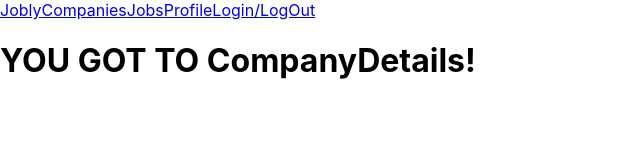
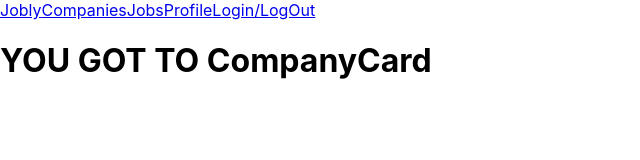
Before and after one commit to b-juravic/react-jobly, a React (Create React App) app in the folder jobly-frontend/: page /companies/1 in a window 1280 px wide. Shown: the top 160 px of the page, without its empty margins (0-640 px from the left). Built offline with nearby package versions, Linux system fonts and the light colour scheme.

Commit message:
post code review, routes and navigation completed. time to give the skeleton some body

```diff
--- a/jobly-frontend/src/App.js
+++ b/jobly-frontend/src/App.js
@@ -13,8 +13,6 @@ function App() {
           <Routes />
         </div>
       </BrowserRouter>
-
-
     </div>
   );
 }
--- /dev/null
+++ b/jobly-frontend/src/CompanyCard.js
@@ -0,0 +1,11 @@
+import React from "react"
+
+
+/** Component renders detail for a single company */
+function CompanyCard(){
+    return(
+        <h1>YOU GOT TO CompanyCard</h1>
+    )
+}
+
+export default CompanyCard;
--- a/jobly-frontend/src/CompanyDetails.js
+++ /dev/null
@@ -1,9 +0,0 @@
-import React from "react"
-
-function CompanyDetails(){
-    return(
-        <h1>YOU GOT TO CompanyDetails!</h1>
-    )
-}
-
-export default CompanyDetails;
--- a/jobly-frontend/src/Home.js
+++ b/jobly-frontend/src/Home.js
@@ -2,7 +2,7 @@ import React from "react"
 
 function Home(){
     return(
-        <h1>YOU GOT TO Home!</h1>
+        <h1>YOU GOT TO Jobly Home!</h1>
     )
 }
 
--- a/jobly-frontend/src/Jobs.js
+++ b/jobly-frontend/src/Jobs.js
@@ -1,5 +1,8 @@
 import React from "react"
 
+
+/** Component that renders a list of Jobs
+ */
 function Jobs(){
     return(
         <h1>YOU GOT TO Jobs!</h1>
--- a/jobly-frontend/src/Login.js
+++ b/jobly-frontend/src/Login.js
@@ -1,5 +1,7 @@
 import React from "react"
 
+
+/** Component that allows users to Login */
 function Login(){
     return(
         <h1>YOU GOT TO Login!</h1>
--- a/jobly-frontend/src/Profile.js
+++ b/jobly-frontend/src/Profile.js
@@ -1,5 +1,8 @@
 import React from "react"
 
+
+/** Renders User Profile with a form to edit
+*/
 function Profile(){
     return(
         <h1>YOU GOT TO Profile!</h1>
--- a/jobly-frontend/src/Routes.js
+++ b/jobly-frontend/src/Routes.js
@@ -1,20 +1,20 @@
 import React from "react";
-import { BrowserRouter, Switch, Redirect, Route } from "react-router-dom";
+import { Switch, Redirect, Route } from "react-router-dom";
 import Companies from "./Companies";
 import Jobs from "./Jobs";
 import Profile from "./Profile";
 import Home from "./Home";
 import Login from "./Login";
-import CompanyDetails from "./CompanyDetails";
+import CompanyCard from "./CompanyCard";
 
-
+/**  Routes function renders Components by assigned URL path */
 function Routes() {
 
     return (
         <Switch>
             <Route exact path="/"><Home /></Route>
             <Route exact path="/companies"><Companies /></Route>
-            <Route exact path="/companies/:companyName"><CompanyDetails /></Route>
+            <Route exact path="/companies/:companyName"><CompanyCard /></Route>
 
             <Route exact path="/jobs"><Jobs /></Route>
 
```
Also changed, not shown: jobly-frontend/src/Companies.js (+10 -0 lines), jobly-frontend/src/JobCard.js (added, +11 -0 lines), jobly-frontend/src/JoblyAPI.js (+5 -2 lines).
